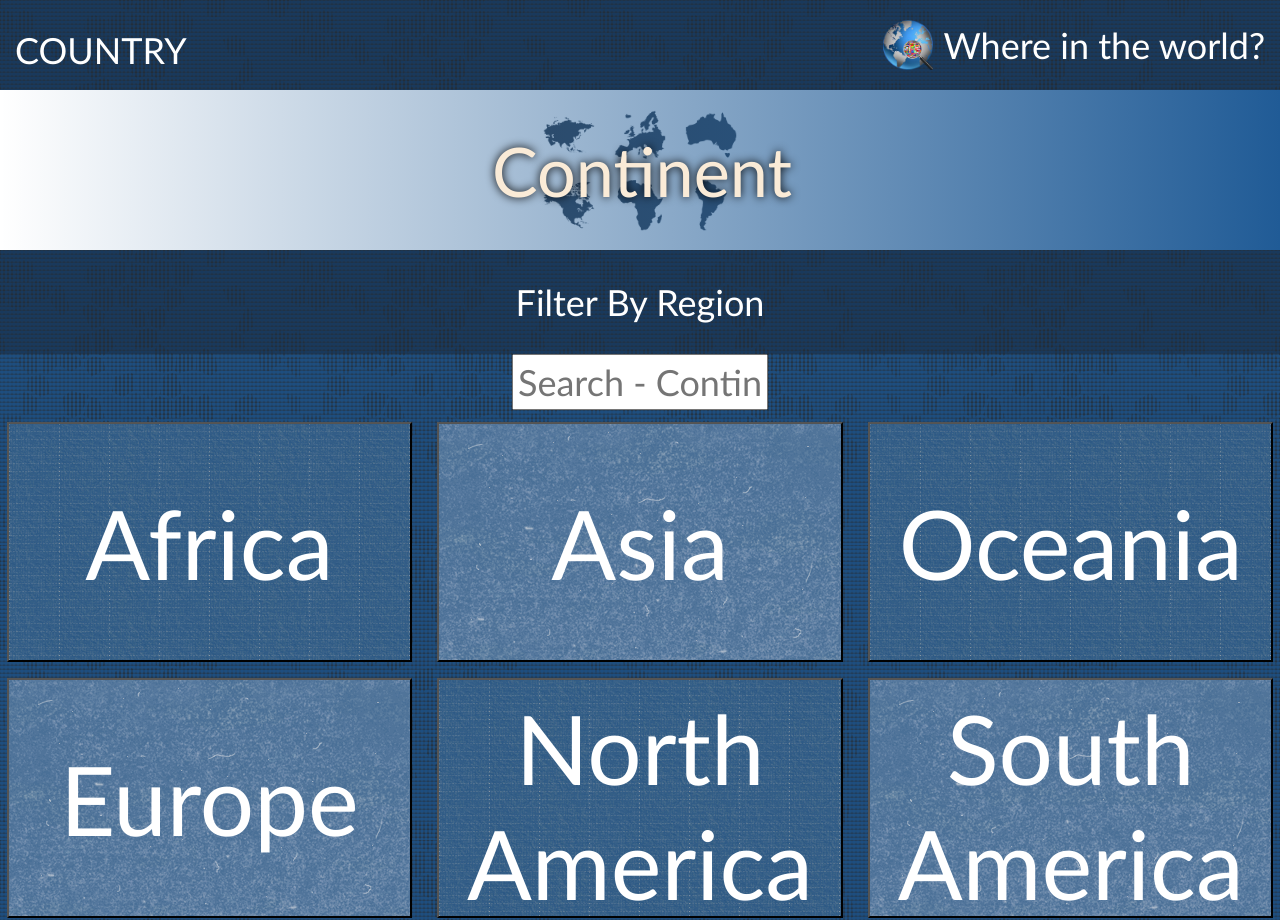
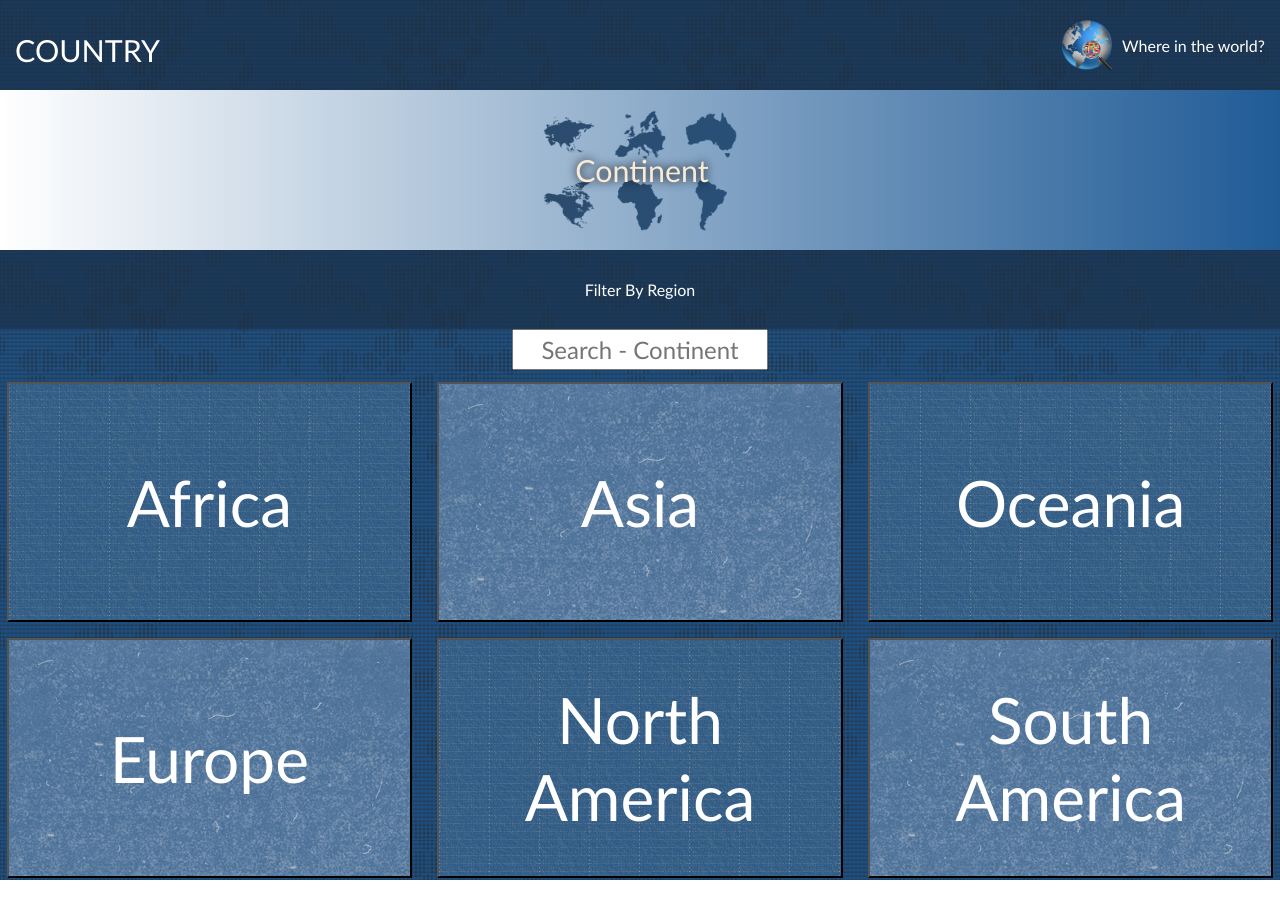
Before and after one commit to aron-net/Rest-Countries, a React (Create React App) app: page / in a window 1280 px wide. After the commit the page ends 880 px from the top, so only its background shows below. Built offline with nearby package versions, Linux system fonts and the light colour scheme; a web font is replaced by a local one.

Commit message:
fix style

```diff
--- a/src/Components/NavBar/NavBar.css
+++ b/src/Components/NavBar/NavBar.css
@@ -26,6 +26,10 @@
   align-items: center;
 }
 
+.NavLink {
+  font-size: 1.9rem;
+}
+
 @media all and (min-width: 768px) {
   .navigation-bar {
     padding-top: 6px 10px;
--- a/src/index.css
+++ b/src/index.css
@@ -7,12 +7,5 @@
   box-sizing: border-box;
   font-family: Gill Sans, lato, sans-serif;
   font-weight: 400;
-  font-size: 1.4rem;
   color: #fff;
 }
-
-@media all and (min-width: 768px) {
-  * {
-    font-size: 1.5rem;
-  }
-}
```
